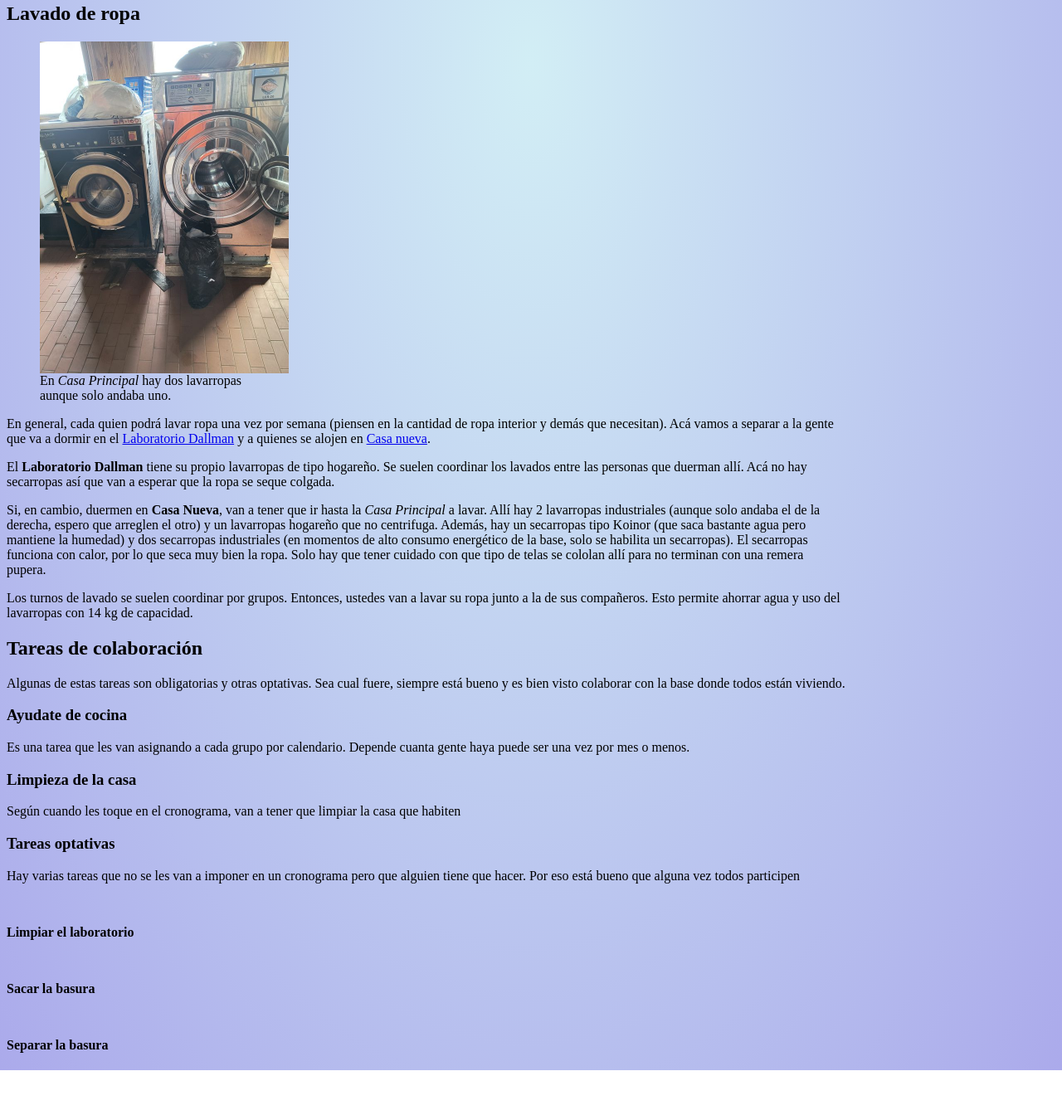
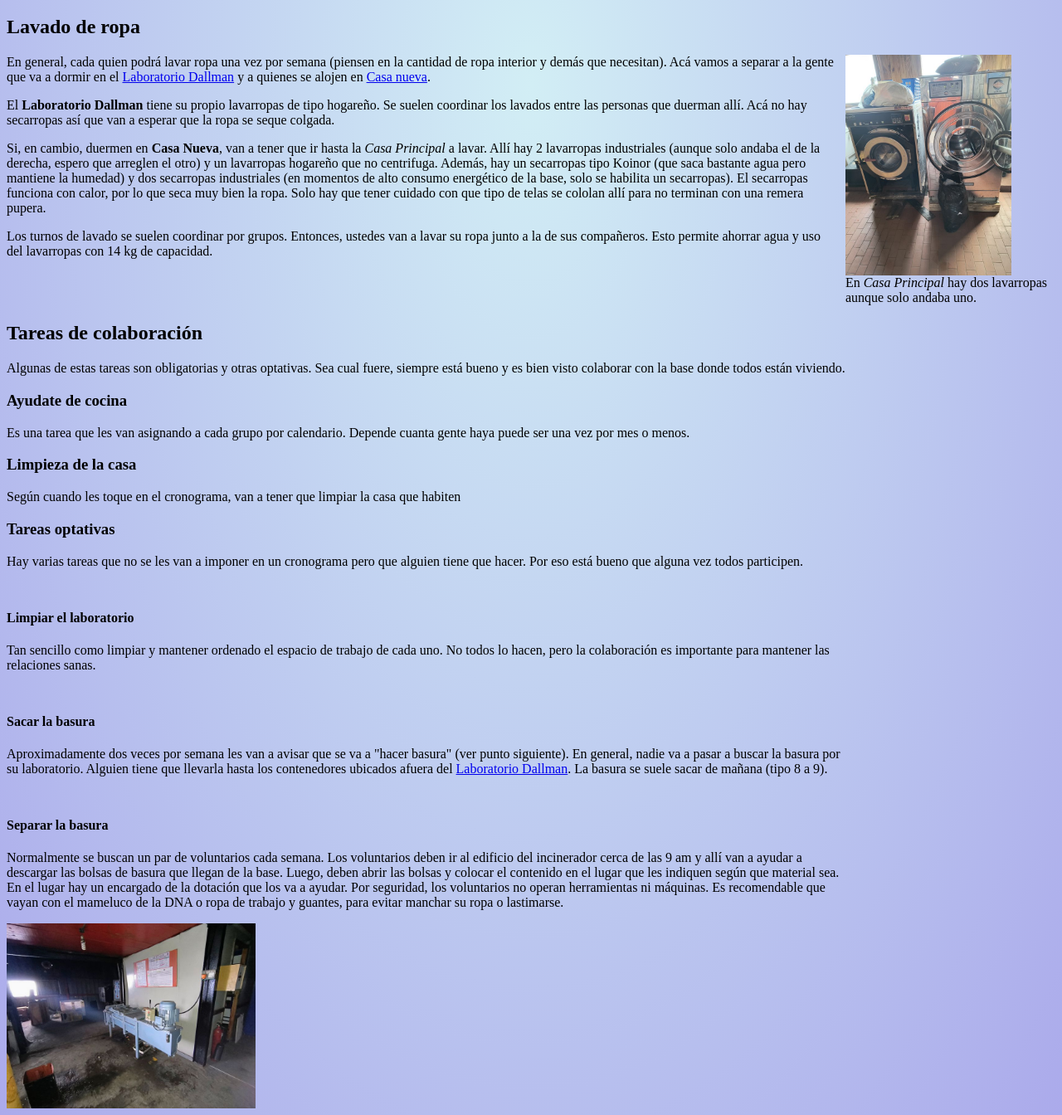
Before and after one commit to pablo-jusim/Principiante-ant-rtico, a plain HTML site: page vidaDiaria.html in a window 1280 px wide. Shown: the part 1138-2482 px from the top of the page at 83% size. Before the commit the page ends 2428 px from the top, so only its background shows below. Drawn offline with Linux system fonts and the light colour scheme.

Commit message:
Agregado de info y foto en "Vida diaria"

```diff
--- a/css/style.css
+++ b/css/style.css
@@ -15,6 +15,15 @@ html {
     padding: 0px;
     border: solid;
     text-align: start;
+}
+
+.foto_izq {
+    float: right;
+    margin: 0px 10px;
+}
+
+.cont_img {
+    overflow: auto;
 }
 
 .bullet_points_1 {
@@ -62,6 +71,14 @@ h4 {
     margin-top: 50px;
 }
 
+figcaption {
+    clear: right;
+}
+
+figure {
+    display: inline-block;
+}
+
 #QueLlevar {
     background: #94e2e7;
 }
--- a/vidaDiaria.html
+++ b/vidaDiaria.html
@@ -107,24 +107,59 @@
           pueden juntar la basura de la comida y tirarla en el tacho
           correspodiente (orgánico, papel, plástico o vidrio y lata).
         </p>
-        <p>Va a haber gente asignada para lavar los platos, pero siempre se puede dar una mano secando, guardando los platos secos o acomodando un poco las sillas. Piensen que, cuando les toque lavar a ustedes, van a agradecer la colaboración desinteresada.</p>
+        <p>
+          Va a haber gente asignada para lavar los platos, pero siempre se puede
+          dar una mano secando, guardando los platos secos o acomodando un poco
+          las sillas. Piensen que, cuando les toque lavar a ustedes, van a
+          agradecer la colaboración desinteresada.
+        </p>
       </article>
 
-      <article>
+      <article class="cont_img">
         <h2>Lavado de ropa</h2>
-        <figure>
+        <figure class="foto_izq">
           <img
             src="./img/lavadero1.jpg"
-            width="300px"
+            width="200px"
             alt="Foto de los lavarropas"
             title="Lavrropas"
           />
-          <figcaption>En <i>Casa Principal</i> hay dos lavarropas <br>aunque solo andaba uno.</figcaption>
+          <figcaption>
+            En <i>Casa Principal</i> hay dos lavarropas <br />aunque solo andaba
+            uno.
+          </figcaption>
         </figure>
-        <p>En general, cada quien podrá lavar ropa una vez por semana (piensen en la cantidad de ropa interior y demás que necesitan). Acá vamos a separar a la gente que va a dormir en el <a href="./alojamiento.html#dallman">Laboratorio Dallman</a> y a quienes se alojen en <a href="./alojamiento.html#casa_nueva">Casa nueva</a>.</p>
-        <p>El <strong>Laboratorio Dallman</strong> tiene su propio lavarropas de tipo hogareño. Se suelen coordinar los lavados entre las personas que duerman allí. Acá no hay secarropas así que van a esperar que la ropa se seque colgada.</p>
-        <p>Si, en cambio, duermen en <strong>Casa Nueva</strong>, van a tener que ir hasta la <i>Casa Principal</i> a lavar. Allí hay 2 lavarropas industriales (aunque solo andaba el de la derecha, espero que arreglen el otro) y un lavarropas hogareño que no centrifuga. Además, hay un secarropas tipo Koinor (que saca bastante agua pero mantiene la humedad) y dos secarropas industriales (en momentos de alto consumo energético de la base, solo se habilita un secarropas). El secarropas funciona con calor, por lo que seca muy bien la ropa. Solo hay que tener cuidado con que tipo de telas se cololan allí para no terminan con una remera pupera.</p>
-        <p>Los turnos de lavado se suelen coordinar por grupos. Entonces, ustedes van a lavar su ropa junto a la de sus compañeros. Esto permite ahorrar agua y uso del lavarropas con 14 kg de capacidad.</p>
+        <p>
+          En general, cada quien podrá lavar ropa una vez por semana (piensen en
+          la cantidad de ropa interior y demás que necesitan). Acá vamos a
+          separar a la gente que va a dormir en el
+          <a href="./alojamiento.html#dallman">Laboratorio Dallman</a> y a
+          quienes se alojen en
+          <a href="./alojamiento.html#casa_nueva">Casa nueva</a>.
+        </p>
+        <p>
+          El <strong>Laboratorio Dallman</strong> tiene su propio lavarropas de
+          tipo hogareño. Se suelen coordinar los lavados entre las personas que
+          duerman allí. Acá no hay secarropas así que van a esperar que la ropa
+          se seque colgada.
+        </p>
+        <p>
+          Si, en cambio, duermen en <strong>Casa Nueva</strong>, van a tener que
+          ir hasta la <i>Casa Principal</i> a lavar. Allí hay 2 lavarropas
+          industriales (aunque solo andaba el de la derecha, espero que arreglen
+          el otro) y un lavarropas hogareño que no centrifuga. Además, hay un
+          secarropas tipo Koinor (que saca bastante agua pero mantiene la
+          humedad) y dos secarropas industriales (en momentos de alto consumo
+          energético de la base, solo se habilita un secarropas). El secarropas
+          funciona con calor, por lo que seca muy bien la ropa. Solo hay que
+          tener cuidado con que tipo de telas se cololan allí para no terminan
+          con una remera pupera.
+        </p>
+        <p>
+          Los turnos de lavado se suelen coordinar por grupos. Entonces, ustedes
+          van a lavar su ropa junto a la de sus compañeros. Esto permite ahorrar
+          agua y uso del lavarropas con 14 kg de capacidad.
+        </p>
       </article>
     </section>
 
@@ -138,24 +173,60 @@
 
       <article>
         <h3 id="ayudante_cocina">Ayudate de cocina</h3>
-        <p>Es una tarea que les van asignando a cada grupo por calendario. Depende cuanta gente haya puede ser una vez por mes o menos.</p>
+        <p>
+          Es una tarea que les van asignando a cada grupo por calendario.
+          Depende cuanta gente haya puede ser una vez por mes o menos.
+        </p>
       </article>
       <article>
         <h3>Limpieza de la casa</h3>
-        <p>Según cuando les toque en el cronograma, van a tener que limpiar la casa que habiten</p>
+        <p>
+          Según cuando les toque en el cronograma, van a tener que limpiar la
+          casa que habiten
+        </p>
       </article>
 
       <article>
         <h3>Tareas optativas</h3>
-        <p>Hay varias tareas que no se les van a imponer en un cronograma pero que alguien tiene que hacer. Por eso está bueno que alguna vez todos participen</p>
+        <p>
+          Hay varias tareas que no se les van a imponer en un cronograma pero
+          que alguien tiene que hacer. Por eso está bueno que alguna vez todos
+          participen.
+        </p>
 
         <h4>Limpiar el laboratorio</h4>
-        <p></p>
+        <p>
+          Tan sencillo como limpiar y mantener ordenado el espacio de trabajo de
+          cada uno. No todos lo hacen, pero la colaboración es importante para
+          mantener las relaciones sanas.
+        </p>
+
         <h4>Sacar la basura</h4>
-        <p></p>
+        <p>
+          Aproximadamente dos veces por semana les van a avisar que se va a
+          "hacer basura" (ver punto siguiente). En general, nadie va a pasar a
+          buscar la basura por su laboratorio. Alguien tiene que llevarla hasta
+          los contenedores ubicados afuera del
+          <a href="./alojamiento.html#dallman">Laboratorio Dallman</a>. La
+          basura se suele sacar de mañana (tipo 8 a 9).
+        </p>
 
         <h4>Separar la basura</h4>
-        <p></p>
+        <p>
+          Normalmente se buscan un par de voluntarios cada semana. Los
+          voluntarios deben ir al edificio del incinerador cerca de las 9 am y
+          allí van a ayudar a descargar las bolsas de basura que llegan de la
+          base. Luego, deben abrir las bolsas y colocar el contenido en el lugar
+          que les indiquen según que material sea. En el lugar hay un encargado
+          de la dotación que los va a ayudar. Por seguridad, los voluntarios no
+          operan herramientas ni máquinas. Es recomendable que vayan con el
+          mameluco de la DNA o ropa de trabajo y guantes, para evitar manchar su
+          ropa o lastimarse.
+        </p>
+        <img src="./img/incinerador1.jpg"
+        width="300px"
+        alt="Incinerador por dentro"
+        title="Edificio del incinerador"/>
       </article>
     </section>
   </body>
```
Also changed, not shown: extras.html (+1 -1 lines), index.html (+1 -1 lines), img/incinerador1.jpg (added).
